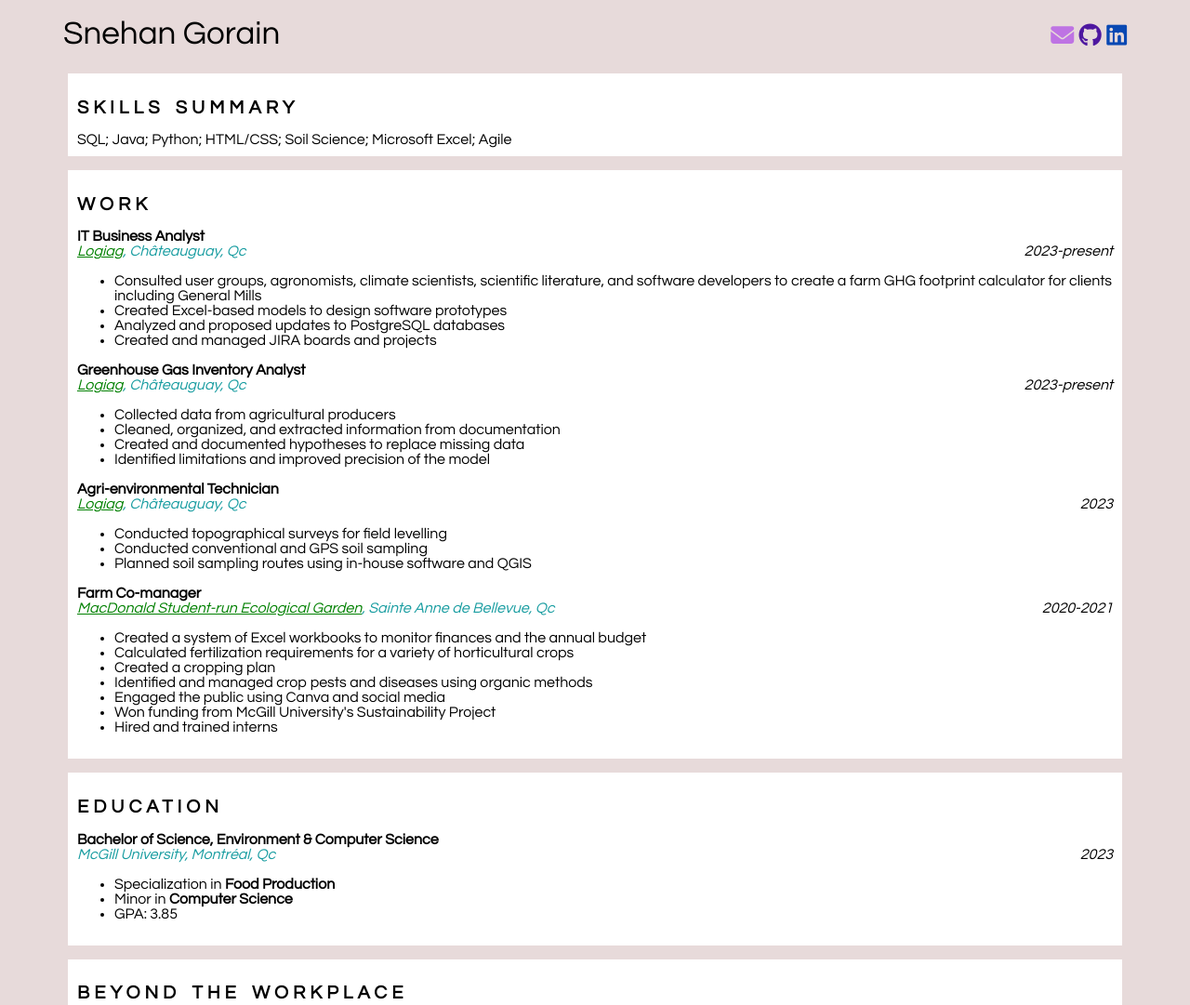
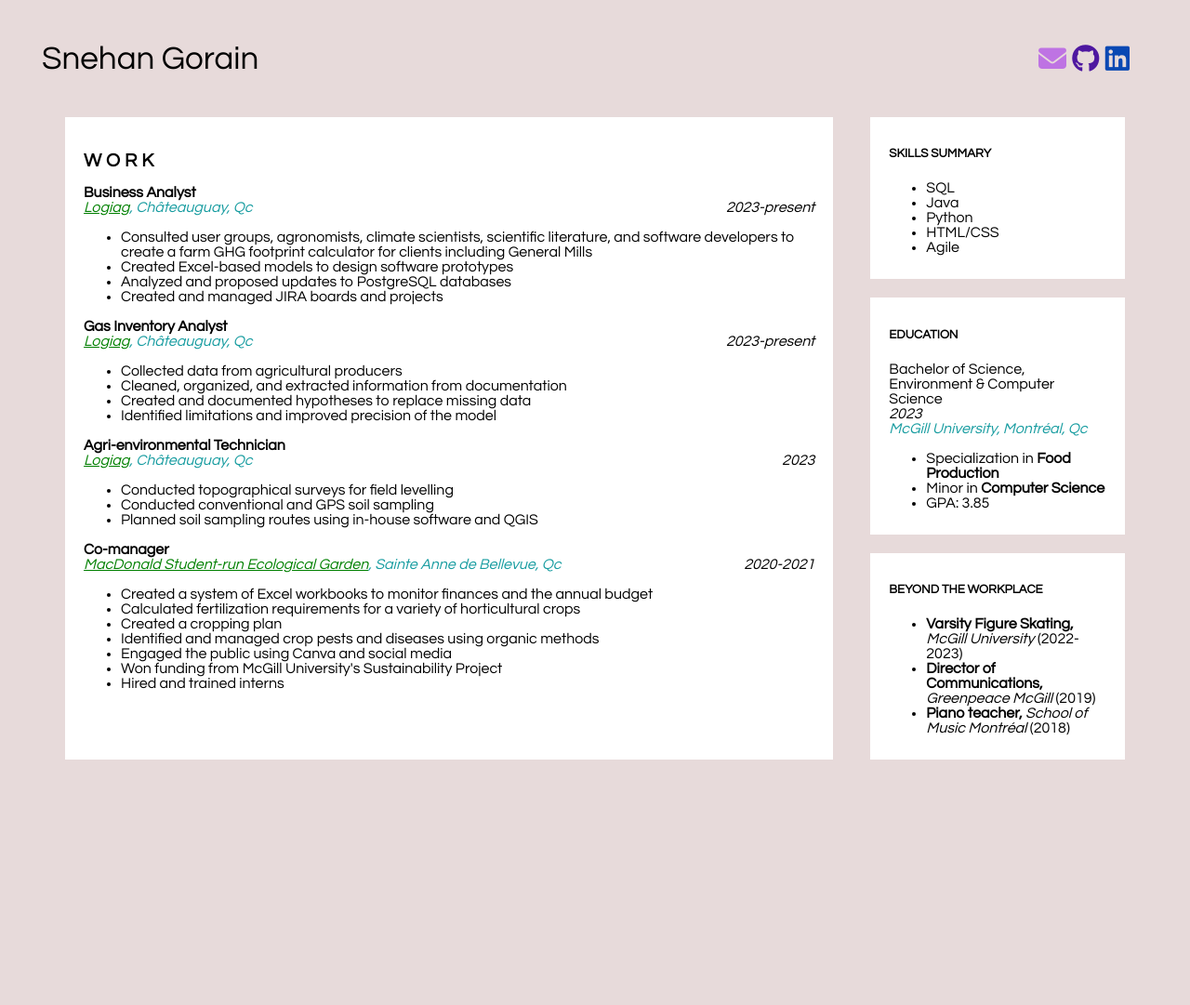
Before and after one commit to sgorain/Curriculum-Vitae, a plain HTML site: page index.html in a window 1280 px wide. Shown: the top 1081 px of the page at 93% size. After the commit the page ends 887 px from the top, so only its background shows below. Drawn offline with Linux system fonts and the light colour scheme.

Commit message:
Added subsections on the right side of the page for an easier to read layout

```diff
--- a/index.html
+++ b/index.html
@@ -1,20 +1,18 @@
 <!DOCTYPE html>
 <html lang="en">
-
     <head>
-		<meta charset="UTF-8">
-		<meta name="viewport" content="width=device-width, initial-scale=1.0">
+        <meta charset="UTF-8" />
+        <meta name="viewport" content="width=device-width, initial-scale=1.0" />
         <title>Snehan Gorain - Curriculum vitae</title>
-    	<link rel="stylesheet" href="style.css">
+        <link rel="stylesheet" href="style.css" />
         <script src="https://kit.fontawesome.com/608618adc6.js" crossorigin="anonymous"></script>
     </head>
-
 
     <body>
         <!--The header with icons-->
         <div class="cv_header">
-			Snehan Gorain
-			<div>
+            <div>Snehan Gorain</div>
+            <div class="icons">
                 <a href="mailto:snehangorain@gmail.com">
                     <i class="fa-solid fa-envelope"></i>
                 </a>
@@ -26,27 +24,25 @@
                 </a>
             </div>
         </div>
-
-		<div class="sub-section">
-		<h2>SKILLS SUMMARY</h2>
-		<div>SQL; Java; Python; HTML/CSS; Soil Science; Microsoft Excel; Agile</div>
+        <div class="main">
+            <div class="left-section
+			">
+                <h2>WORK</h2>
+				<div class="job-title">Business Analyst</div>
+                <div class="job-info">
+					<div class="organisation"><a href="https://www.logiag.com/en/" target="_blank" rel="noopenner noreferrer">Logiag</a>, Châteauguay, Qc</div>
+					<div class="year">2023-present</div>
                 </div>
-
-		<div class="sub-section">
-		<h2>WORK</h2>
-		<div class = "job-title">IT Business Analyst</div>
-   		<div class = "year">2023-present</div>
-    	<div class="organisation"><a href="https://www.logiag.com/en/" target="_blank" rel="noopenner noreferrer">Logiag</a>, Châteauguay, Qc</div>
                 <ul>
                     <li>Consulted user groups, agronomists, climate scientists, scientific literature, and software developers to create a farm GHG footprint calculator for clients including General Mills</li>
                     <li>Created Excel-based models to design software prototypes</li>
                     <li>Analyzed and proposed updates to PostgreSQL databases</li>
                     <li>Created and managed JIRA boards and projects</li>
                 </ul>
-    	<div class="job-title">Greenhouse Gas Inventory Analyst</div>
-    	<div class = "year">2023-present</div>
-    	<div class="organisation">
-        	<a href="https://www.logiag.com/en/" target="_blank" rel="noopenner noreferrer">Logiag</a>, Châteauguay, Qc
+                <div class="job-title">Gas Inventory Analyst</div>
+				<div class="job-info">
+					<div class="organisation"><a href="https://www.logiag.com/en/" target="_blank" rel="noopenner noreferrer">Logiag</a>, Châteauguay, Qc</div>
+					<div class="year">2023-present</div>
 				</div>
                 <ul>
                     <li>Collected data from agricultural producers</li>
@@ -55,20 +51,19 @@
                     <li>Identified limitations and improved precision of the model</li>
                 </ul>
                 <div class="job-title">Agri-environmental Technician</div>
-    	<div class = "year">2023</div>
-    	<div class="organisation">
-        	<a href="https://www.logiag.com/en/" target="_blank" rel="noopenner noreferrer">Logiag</a>,
-         	Châteauguay, Qc
+				<div class="job-info">
+                    <div class="organisation"><a href="https://www.logiag.com/en/" target="_blank" rel="noopenner noreferrer">Logiag</a>, Châteauguay, Qc</div>
+					<div class="year">2023</div>
                 </div>
                 <ul>
                     <li>Conducted topographical surveys for field levelling</li>
                     <li>Conducted conventional and GPS soil sampling</li>
                     <li>Planned soil sampling routes using in-house software and QGIS</li>
                 </ul>
-    	<div class="job-title">Farm Co-manager</div>
+            	<div class="job-title">Co-manager</div>
+				<div class="job-info">
+					<div class="organisation"><a href="https://macdonaldstudentfarm.wixsite.com/mseg" target="_blank" rel="noopenner noreferrer">MacDonald Student-run Ecological Garden</a>, Sainte Anne de Bellevue, Qc</div>
                     <div class="year">2020-2021</div>
-    	<div class="organisation">
-    		<a href="https://macdonaldstudentfarm.wixsite.com/mseg" target="_blank" rel= "noopenner noreferrer">MacDonald Student-run Ecological Garden</a>, Sainte Anne de Bellevue, Qc
                 </div>
                 <ul>
                     <li>Created a system of Excel workbooks to monitor finances and the annual budget</li>
@@ -80,11 +75,21 @@
                     <li>Hired and trained interns</li>
                 </ul>
             </div>
-
-		<div class="sub-section">
-		<h2>EDUCATION</h2>
-    	<div class = "job-title">Bachelor of Science, Environment & Computer Science</div>
-   	 	<div class="year">2023</div>
+            <div class="right-section">
+				<div class="object">
+                	<h5>SKILLS SUMMARY</h5>
+                	<ul>
+                   		<li>SQL</li>
+                    	<li>Java</li>
+                    	<li>Python</li>
+                    	<li>HTML/CSS</li>
+                    	<li>Agile</li>
+                	</ul>
+				</div>
+				<div class="object">
+                	<h5>EDUCATION</h5>
+                	<div>Bachelor of Science, Environment & Computer Science</div>
+                	<div><em>2023</em></div>
                 	<div class="organisation">McGill University, Montréal, Qc</div>
                 		<ul>
                     		<li>Specialization in <strong>Food Production</strong></li>
@@ -93,14 +98,15 @@
                 		</ul>
 				</div>
 
-		<div class="sub-section">
-		<h2>BEYOND THE WORKPLACE</h2>
+				<div class="object">
+                	<h5>BEYOND THE WORKPLACE</h5>
                 	<ul>
                     	<li><strong>Varsity Figure Skating, </strong><em>McGill University </em>(2022-2023)</li>
                  		<li><strong>Director of Communications, </strong><em>Greenpeace McGill </em>(2019)</li>
                     	<li><strong>Piano teacher, </strong><em>School of Music Montréal </em>(2018)</li>
                 	</ul>
 				</div>
+            </div>
+        </div>
     </body>
-
 </html>
--- a/style.css
+++ b/style.css
@@ -1,12 +1,53 @@
 /*Stylesheet*/
 
 body{
-
    background-color: rgb(231, 218, 218);
    font-family: "Century Gothic", sans-serif;
-   padding-left: 50px;
-   padding-right: 50px;
+   margin: 15px;
+   padding: 20px;
 }
+.cv_header{
+   display: flex;
+   justify-content: space-between;
+   font-size: 35px;
+   padding: 10px;
+   margin-right: 20px;
+ }
+
+
+.icons a{
+   font-size: 30px;
+   text-decoration: none;
+}
+
+.main{
+   display:flex;
+   margin: 15px;
+
+}
+
+a{
+   color: green;
+}
+
+.left-section{
+   background-color: white;
+   padding: 20px;
+   margin: 20px;
+   display: flex;
+   flex-direction: column;
+}
+
+.object{
+   padding-left: 20px;
+   padding-right: 20px;
+   padding-top: 10px;
+   padding-bottom: 10px;
+   background-color: white;
+   margin: 20px;
+}
+
+
 
 h2{
    font-size: 20px;
@@ -14,12 +55,21 @@ h2{
    word-spacing: 3px;
 }
 
+
 .year{
-   float: right;
+   display: flex;
+   justify-content: flex-end;
 }
 
 .job-title{
    font-weight: bold;
+ }
+ .job-info{
+   display: flex;
+   justify-content: space-between;
+ }
+ .year{
+   font-style: italic;
  }
 
  .year,
@@ -45,27 +95,7 @@ h2{
 
  .fa-solid.fa-envelope:hover,
  .fa-brands.fa-github:hover,
- .fa-brands.fa-linkedin:hover{
+ .fa-brands.fa-linkedin:hover,
+ .organisation:hover a{
     color: #8f88a8;
  }
-
- .cv_header{
-   display: flex;
-   justify-content: space-between;
-
-   font-size: 35px;
-   padding: 10px;
- }
-.cv_header a{
-   font-size: 25px;
-   text-decoration: none;
-}
-
-a{
-   color: green;
-}
-.sub-section{
-   background-color: white;
-   padding: 10px;
-   margin: 15px;
-}
```
Lines whose indentation alone changed are shown as unchanged.
